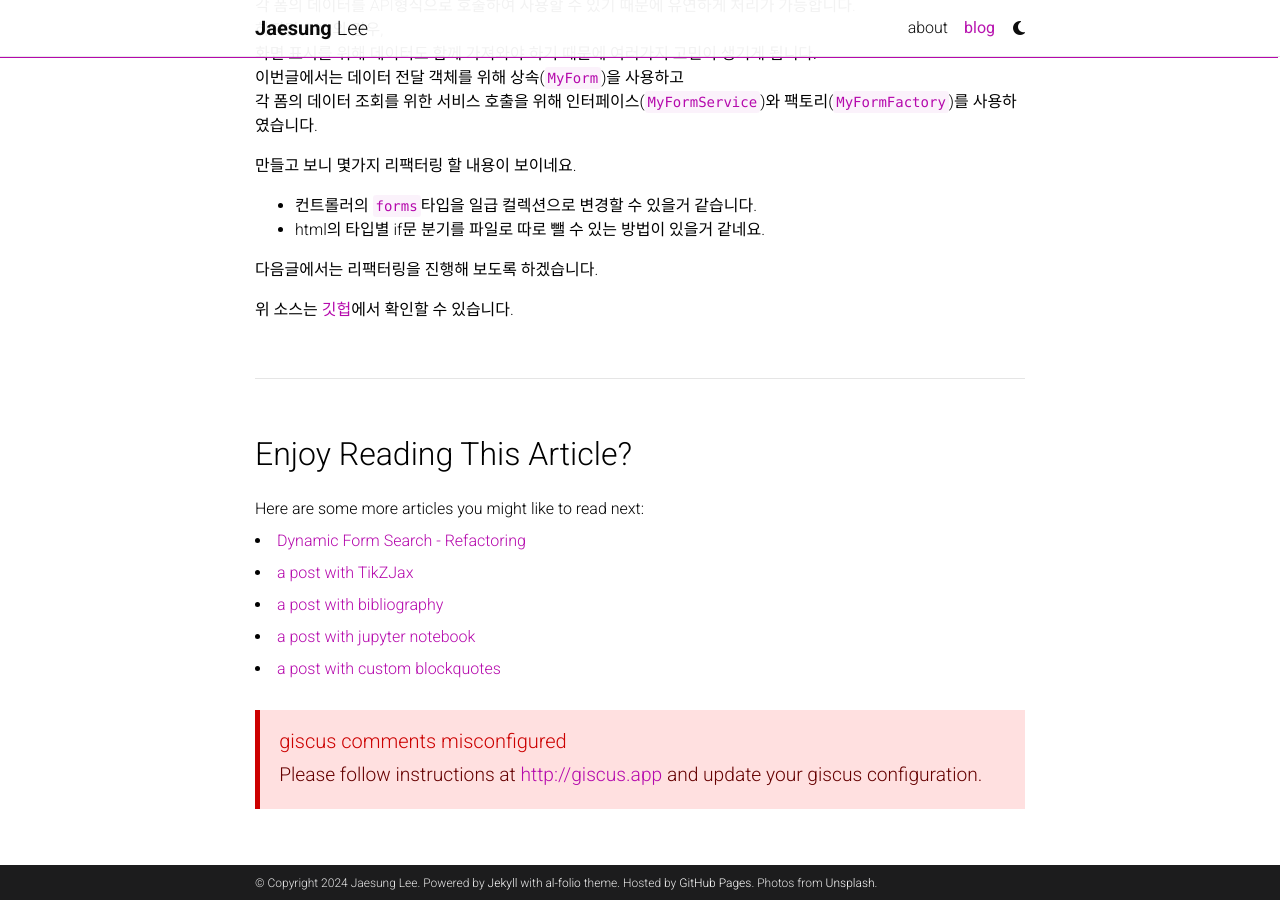
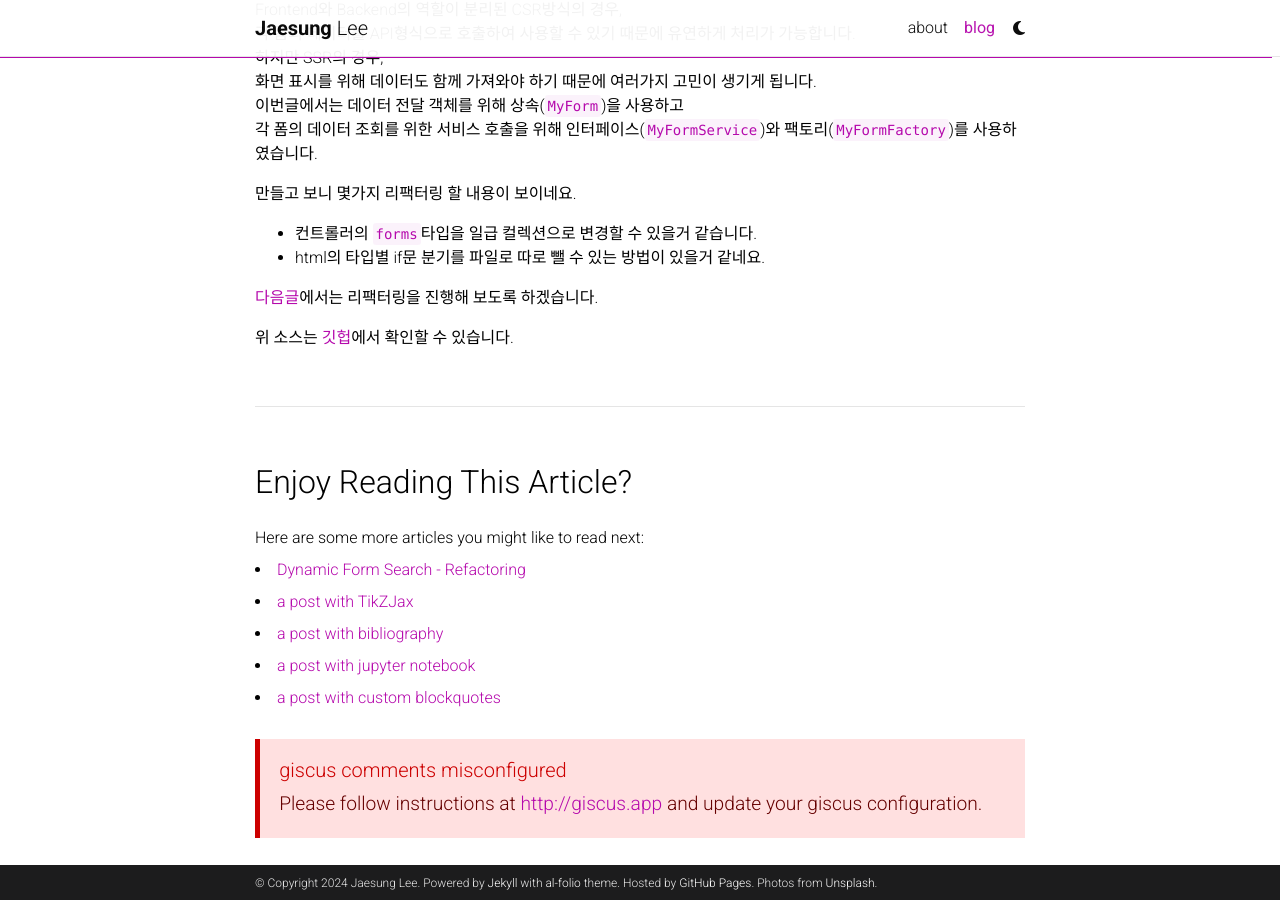
Before and after one commit to jaystar13/jaystar13.github.io, a Jekyll site: the page built from _posts/2024-01-09-dynamic-form.md, in a window 1280 px wide and 900 px high, scrolled down 5523 px. Built offline with Jekyll 4.4.1, drawn with Linux system fonts in a browser that asks for light colours; comment, search, counter and statistics services are not loaded; a style sheet for code colours, icons or effects is not loaded.

```diff
--- a/_posts/2024-01-09-dynamic-form.md
+++ b/_posts/2024-01-09-dynamic-form.md
@@ -8,28 +8,28 @@ categories: develope
 giscus_comments: true
 featured: true
 ---
-### Issue
+## Issue
 Frontend를 개발하다 보면 form형식을 굉장히 자주 마주칩니다. 한 두개의 입력 항목만 기입하는 단순한 폼 형식부터
 경력사항 입력과 같이 여러 폼 형식을 입력하고 제출하는 리스트 형식의 폼까지 다양한 UI의 폼을 볼 수 있습니다.
 React/VueJS와 같은 CSR 방식이 아닌 thymeleaf를 이용한 SSR 방식으로 다양한 폼에 대한 효율적인 구현을 고민해보고자 합니다.
 
 ![예상화면](/assets/img/2024-01-09-Figure-1.jpg)
 
-### Condition
+## Condition
 구현해야할 페이지는 다음과 같습니다.
 - 페이지는 하나 또는 둘 이상의 그룹으로 나뉘어져 있습니다.(이 그룹을 섹션이라고 하겠습니다.)
 - 섹션은 하나 또는 둘 이상의 폼으로 구성되어 있습니다.
 - 섹션은 여러개가 존재할 수 있으며 페이지를 구성하는 섹션은 설정으로 관리하고 있습니다.
 
-### Plan
+## Plan
 - 반복되는 섹션과 폼을 위해서 상속과 인터페이스를 사용해야 할 것 같습니다.
 
 - Factory Pattern을 사용해서 원하는 서비스를 호출하도록 합니다.
 
-### Spec
+## Spec
 java17, spring boot 3.x, spring-mvc, thymeleaf
 
-### Implementation
+## Implementation
   - 조회
     구현 전 Plan 단계에서 구상한 대로 인터페이스를 만들도록 하겠습니다.
     `FormService`라고 이름지었고 코드는 아래처럼 단순합니다.
@@ -218,7 +218,7 @@ java17, spring boot 3.x, spring-mvc, thymeleaf
 
     이렇게 해서 조회기능을 완성하였습니다.
 
-### Conclusion
+## Conclusion
 Frontend와 Backend의 역할이 분리된 CSR방식의 경우,
 각 폼의 데이터를 API형식으로 호출하여 사용할 수 있기 때문에 유연하게 처리가 가능합니다.
 하지만 SSR의 경우,
@@ -230,6 +230,6 @@ Frontend와 Backend의 역할이 분리된 CSR방식의 경우,
   - 컨트롤러의 `forms`타입을 일급 컬렉션으로 변경할 수 있을거 같습니다.
   - html의 타입별 if문 분기를 파일로 따로 뺄 수 있는 방법이 있을거 같네요.
 
-다음글에서는 리팩터링을 진행해 보도록 하겠습니다.
+[다음글](https://jaystar13.github.io/blog/2024/dynamic-form-refactoring/)에서는 리팩터링을 진행해 보도록 하겠습니다.
 
 위 소스는 [깃헙](https://github.com/jaystar13/blog-code/tree/master/_2024-01-09-dynamic-form-search)에서 확인할 수 있습니다.
```
